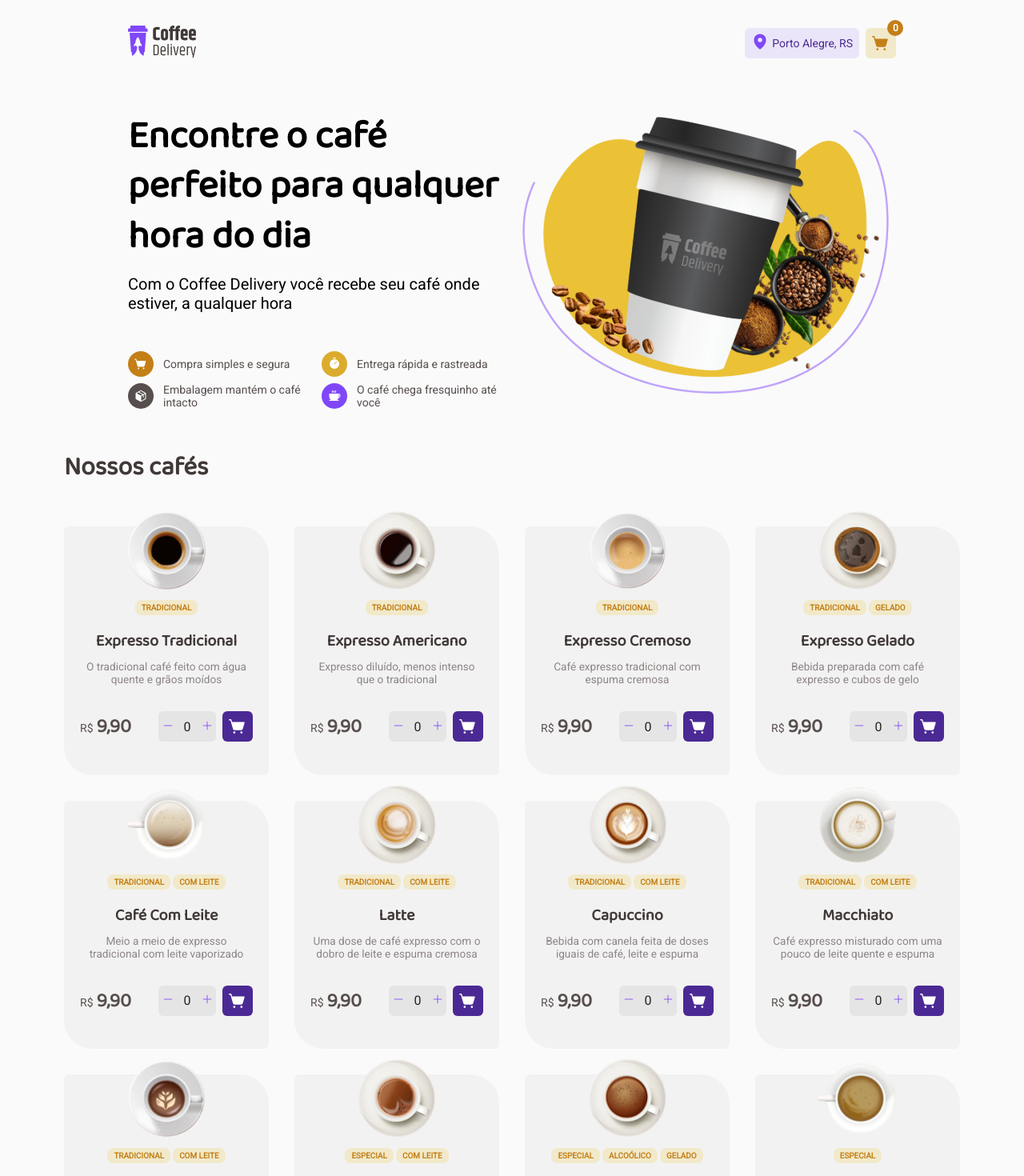
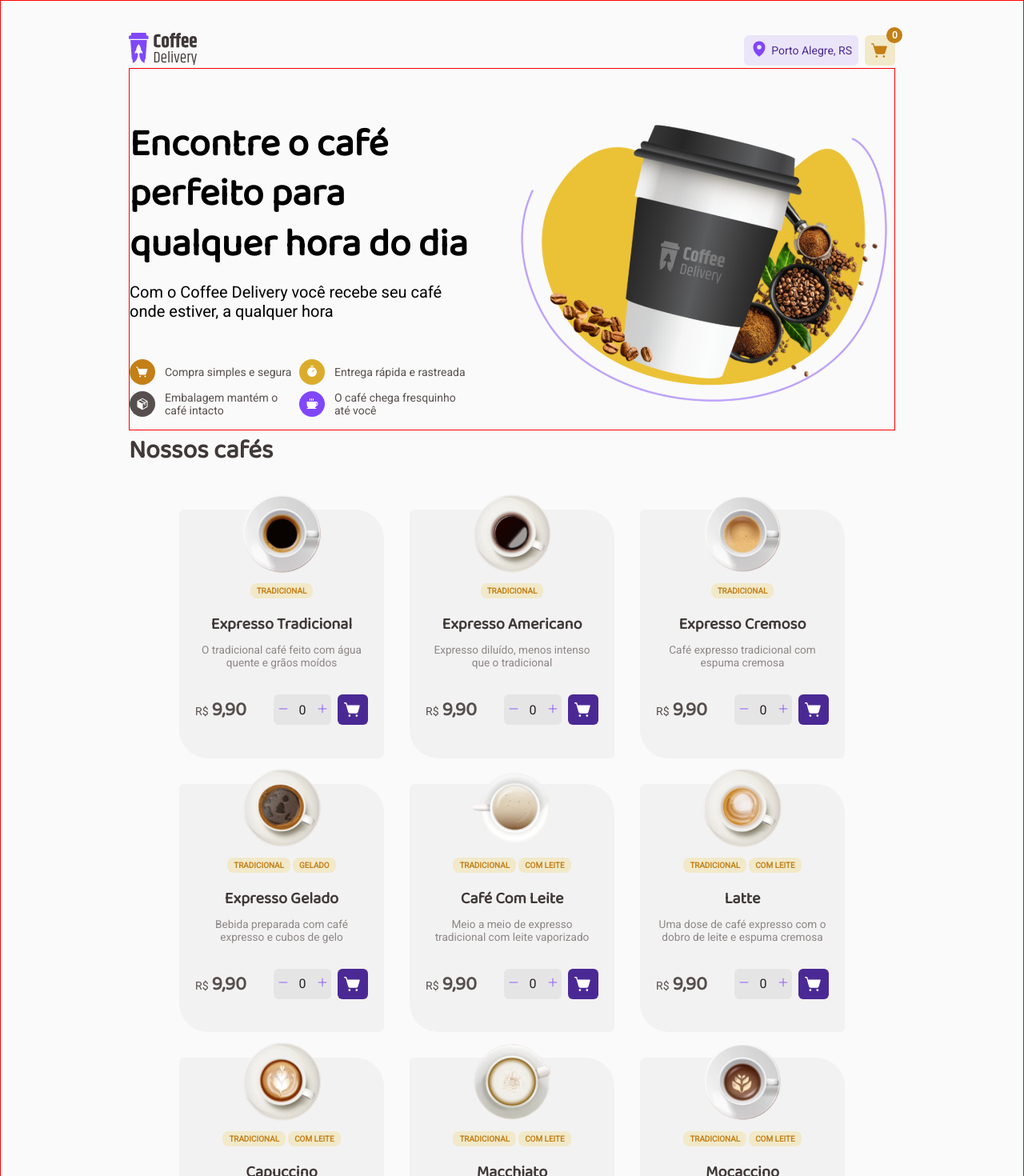
Before and after one commit to lucas-soler/coffee-commerce, a React (Vite) app: page / in a window 1280 px wide. Shown: the top 1470 px of the page at 80% size. Built offline with nearby package versions, Linux system fonts and the light colour scheme.

Commit message:
Layout improvements

```diff
--- a/src/pages/CheckOut/Header/styles.ts
+++ b/src/pages/CheckOut/Header/styles.ts
@@ -2,9 +2,6 @@ import styled from "styled-components";
 
 export const CheckOutHeaderContainer = styled.header`
   flex: 1;
-  width: 100vw;
-  max-width: 90rem;
-  padding: 2rem 10rem;
   display: flex;
   flex-direction: column;
   align-items: stretch;
--- a/src/pages/CheckOut/index.tsx
+++ b/src/pages/CheckOut/index.tsx
@@ -74,6 +74,10 @@ export function CheckOut() {
 
             <button>Confirmar pedido</button>
           </section>
+          teste
+          <br />
+          <br />
+          <br />
         </div>
       </CheckOutContainer>
     </>
--- a/src/pages/CheckOut/styles.ts
+++ b/src/pages/CheckOut/styles.ts
@@ -2,13 +2,12 @@ import styled from "styled-components";
 
 export const CheckOutContainer = styled.main`
   display: flex;
-  padding: 2.5rem 0;
   flex-direction: row;
   align-items: stretch;
   justify-content: space-between;
-  width: 100vw;
-  max-width: 70rem;
   gap: 2rem;
+
+  border: 1px solid green;
 
   h1 {
     font-family: "Baloo 2", cursive;
@@ -20,6 +19,7 @@ export const CheckOutContainer = styled.main`
   .register-form {
     border: 1px solid red;
     width: 60vw;
+    align-self: start;
   }
 
   .check-out-cart {
--- a/src/pages/Home/components/Header/styles.ts
+++ b/src/pages/Home/components/Header/styles.ts
@@ -2,12 +2,8 @@ import styled from "styled-components";
 
 export const HeaderHomeContainer = styled.header`
   flex: 1;
-  width: 100vw;
-  max-width: 90rem;
-  padding: 2rem 10rem;
   display: flex;
   flex-direction: column;
-  align-items: stretch;
   justify-content: space-between;
 
   .banner {
@@ -16,17 +12,17 @@ export const HeaderHomeContainer = styled.header`
     flex: 1;
     justify-content: space-between;
     flex-direction: row;
+    border: 1px solid red;
+    gap: 3.5rem;
   }
 
   @media only screen and (max-width: 1025px) {
-    padding: 2rem 2rem;
-
     .coffee-image {
       display: none;
     }
 
     .banner {
-      padding: 3rem 0 1rem 0;
+      padding: 1.5rem 0 1rem 0;
     }
   }
 
--- a/src/pages/Home/styles.ts
+++ b/src/pages/Home/styles.ts
@@ -5,7 +5,6 @@ export const HomeContainer = styled.main`
   flex-direction: column;
   align-items: stretch;
   justify-content: center;
-  width: 100vw;
   max-width: 70rem;
 
   h1 {
@@ -13,12 +12,6 @@ export const HomeContainer = styled.main`
     font-size: 2rem;
     font-weight: 800;
     color: ${(props) => props.theme["gray-800"]};
-  }
-
-  @media only screen and (max-width: 1025px) {
-    h1 {
-      padding: 0 2rem;
-    }
   }
 
   ul {
--- a/src/styles/global.ts
+++ b/src/styles/global.ts
@@ -18,14 +18,24 @@ export const GlobalStyle = createGlobalStyle`
   body {
     background: ${(props) => props.theme["gray-100"]};
     -webkit-font-smoothing: antialiased;
+    display: flex;
+    align-items: center;
+    justify-content: center;
   }
 
   #root{
+    flex: 1;
     display: flex;
     flex-direction: column;
-    align-items: center;
-    justify-content: center;
     overflow: hidden;
+    padding: 2.5rem 10rem;
+    max-width: 90rem;
+    border: 1px solid red;
+
+    @media only screen and (max-width: 1025px) {
+      padding: 2rem 2rem;
+    }
+
   }
 
 `;
```
